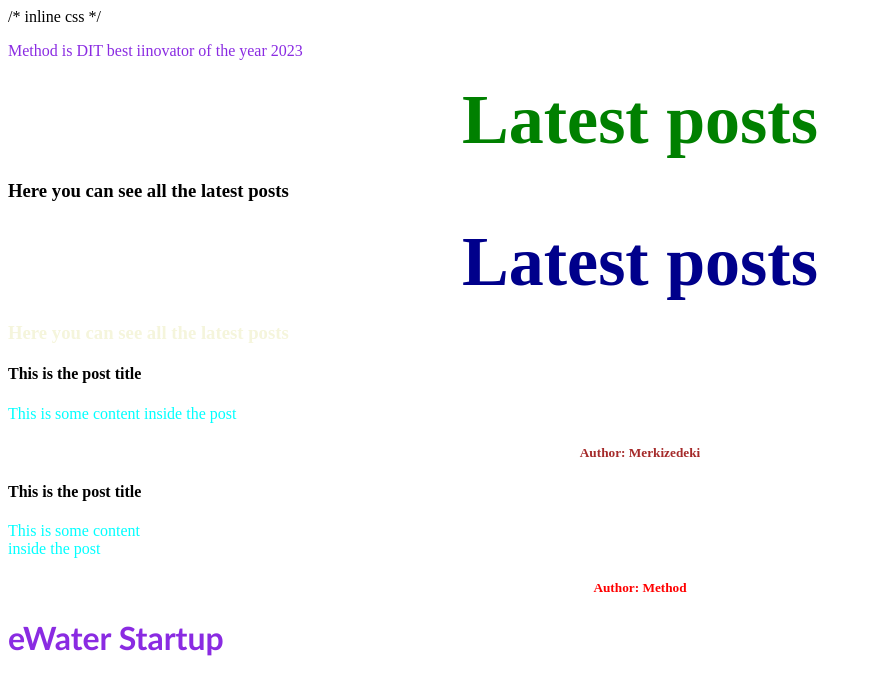
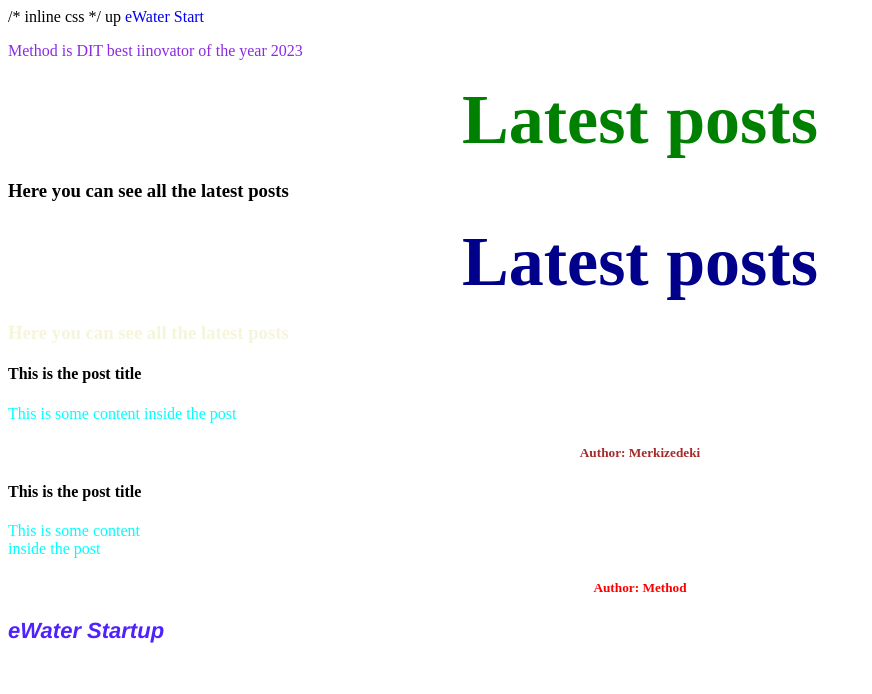
Before and after one commit to MethodMerkizedeki/html_css, a plain HTML site: page index.html in a window 1280 px wide. Shown: the whole page, without its empty margins (0-872 px from the left). Drawn offline with Linux system fonts and the light colour scheme.

Commit message:
basics of css

```diff
--- a/index.html
+++ b/index.html
@@ -21,7 +21,8 @@
         }
     </style>
 </head>
-<body>
+<body>up
+    <a href="#">eWater Start</a>
     <p title="some website content" style="color: blueviolet;">Method is DIT best iinovator of the year 2023</p>
 
     <section>
--- a/styles.css
+++ b/styles.css
@@ -15,3 +15,15 @@ div h2 {
     color: blueviolet;
     font-family: 'Gill Sans', 'Gill Sans MT', Calibri, 'Trebuchet MS', sans-serif;
 }
+
+h1 {
+    font-family: 'Franklin Gothic Medium', 'Arial Narrow', Arial, sans-serif;
+    font-size: 22px;
+    font-style: italic;
+    font-weight: 100px;
+    color: rgb(77, 34, 355);
+}
+
+a {
+    text-decoration: none;
+}
```
